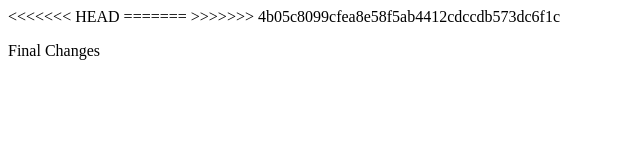
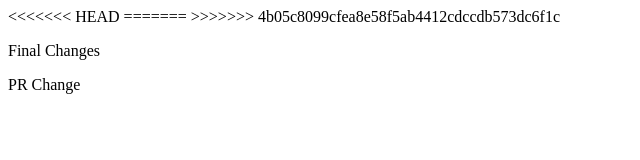
Before and after one commit to systemseries-droid/project1, a plain HTML site: page index.html in a window 1280 px wide. Shown: the full height of the page, 0-640 px from the left. Drawn offline with Linux system fonts and the light colour scheme.

Commit message:
PR Change

```diff
--- a/index.html
+++ b/index.html
@@ -11,5 +11,6 @@
 </head>
 <body>
     <p>Final Changes</p>
+    <p>PR Change</p>
 </body>
 </html>
```
